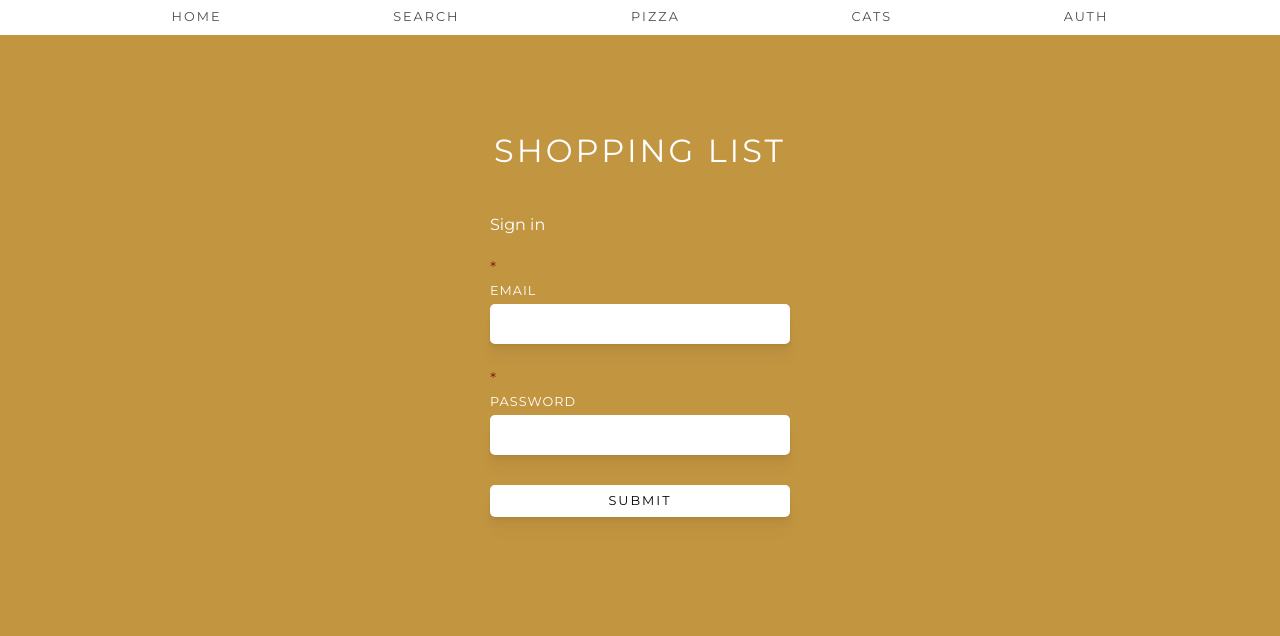
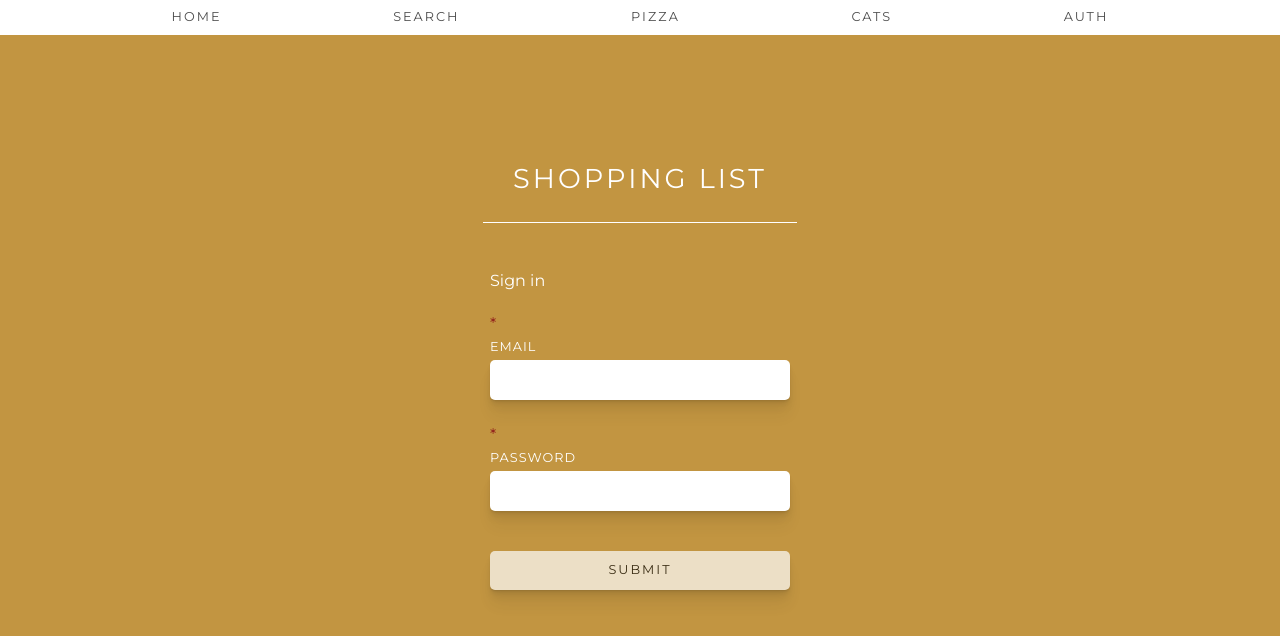
Before and after one commit to Full-Stack-CRUD-App/frontend, a React app: page /auth in a window 1280 px wide. Shown: the top 636 px of the page. Built offline with nearby package versions, Linux system fonts and the light colour scheme; a web font is replaced by a local one.

Commit message:
box shadow

```diff
--- a/src/components/Auth/Auth.css
+++ b/src/components/Auth/Auth.css
@@ -10,6 +10,7 @@
 
 .Auth h1 {
   color: white;
-  font-size: 2rem;
-  padding: 50px 0;
+  font-size: 1.7rem;
+  margin: 50px 0;
+  border-bottom: 1px solid white;
 }
--- a/src/components/Form/FormControl.css
+++ b/src/components/Form/FormControl.css
@@ -84,11 +84,11 @@ input[type='checkbox'] {
   border: none;
   border-radius: 5px;
   box-shadow:
-    0 1px 1px hsl(0deg 0% 0% / 0.025),
-    0 2px 2px hsl(0deg 0% 0% / 0.025),
-    0 4px 4px hsl(0deg 0% 0% / 0.025),
-    0 8px 8px hsl(0deg 0% 0% / 0.025),
-    0 16px 16px hsl(0deg 0% 0% / 0.025)
+    0 1px 1px hsl(0deg 0% 0% / 0.045),
+    0 2px 2px hsl(0deg 0% 0% / 0.045),
+    0 4px 4px hsl(0deg 0% 0% / 0.045),
+    0 8px 8px hsl(0deg 0% 0% / 0.045),
+    0 16px 16px hsl(0deg 0% 0% / 0.045)
   ;
 
   font-family: 'Montserrat';
@@ -97,19 +97,20 @@ input[type='checkbox'] {
 
 .FormButton {
   background-color: white;
-  padding: 10px;
+  padding: 13px;
   border-radius: 5px;
   box-shadow:
-    0 1px 1px hsl(0deg 0% 0% / 0.025),
-    0 2px 2px hsl(0deg 0% 0% / 0.025),
-    0 4px 4px hsl(0deg 0% 0% / 0.025),
-    0 8px 8px hsl(0deg 0% 0% / 0.025),
-    0 16px 16px hsl(0deg 0% 0% / 0.025)
+    0 1px 1px hsl(0deg 0% 0% / 0.075),
+    0 2px 2px hsl(0deg 0% 0% / 0.075),
+    0 4px 4px hsl(0deg 0% 0% / 0.075),
+    0 8px 8px hsl(0deg 0% 0% / 0.075),
+    0 16px 16px hsl(0deg 0% 0% / 0.075)
   ;
 
   font-size: .8rem;
   text-transform: uppercase;
   letter-spacing: 2px;
   cursor: pointer;
-
+  margin: 10px 0;
+  opacity: .7;
 }
```
